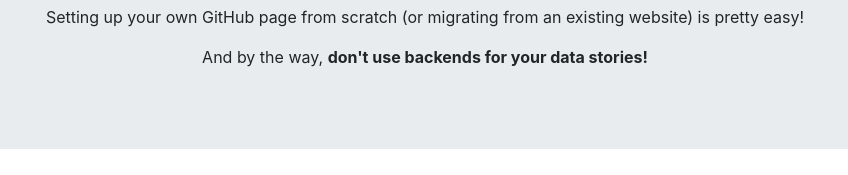
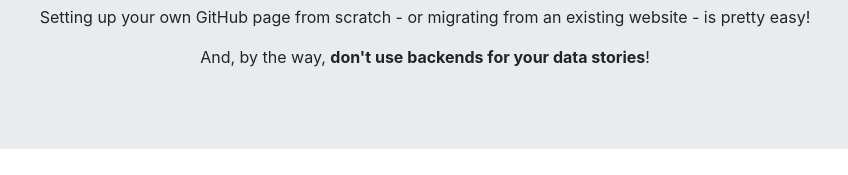
Before and after one commit to ada2018-pages-test/ada2018-pages-test.github.io, a plain HTML site: page index.html in a window 1280 px wide. Shown: the part 215-390 px from the top of the page, 215-1063 px from the left. Drawn offline with nearby package versions, Linux system fonts and the light colour scheme.

Commit message:
Minor fixes to text

```diff
--- a/index.html
+++ b/index.html
@@ -23,8 +23,8 @@
               <img src="images/dlab.svg" style="width: 100px; height: 100px;"/>
             </div>
             <h1 align="center">GitHub Pages</h1>
-            <p align="center">Setting up your own GitHub page from scratch (or migrating from an existing website) is pretty easy!</p>
-            <p align="center">And by the way, <strong>don't use backends for your data stories!</strong></p>
+            <p align="center">Setting up your own GitHub page from scratch - or migrating from an existing website - is pretty easy!</p>
+            <p align="center">And, by the way, <strong>don't use backends for your data stories</strong>!</p>
           </div>
         </div>
       </div>
```
